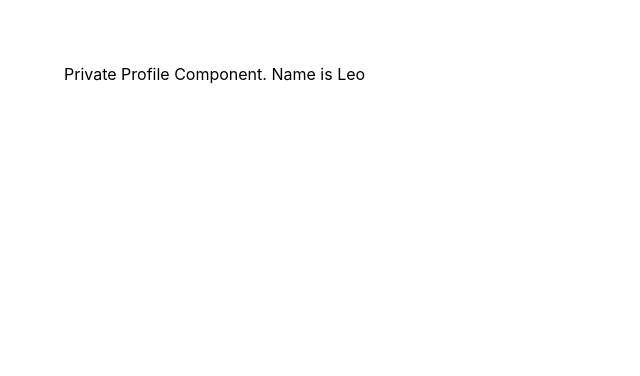
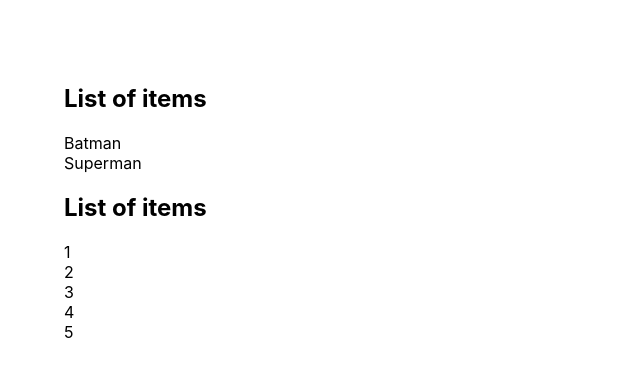
Before and after one commit to lgualpa81/react-ts-tutorial, a React (Create React App) app: page / in a window 1280 px wide. Shown: the top 376 px of the page, without its empty margins (0-640 px from the left). Built offline with nearby package versions, Linux system fonts and the light colour scheme.

Commit message:
generic props

```diff
--- a/src/App.tsx
+++ b/src/App.tsx
@@ -1,11 +1,15 @@
-import './App.css';
-import {Private} from './components/auth/Private';
-import {Profile} from './components/auth/Profile';
+import "./App.css";
+import { List } from "./components/generics/List";
 
 function App() {
   return (
     <div className="App">
-      <Private isLoggedIn={true} component={Profile}/>
+      <List
+        items={["Batman", "Superman"]}
+        onClick={(item) => console.log(item)}
+      />
+
+      <List items={[1, 2, 3, 4, 5]} onClick={(item) => console.log(item)} />
     </div>
   );
 }
--- /dev/null
+++ b/src/components/generics/List.tsx
@@ -0,0 +1,19 @@
+type ListProps<T> = {
+  items: T[];
+  onClick: (value: T) => void;
+};
+
+export const List = <T extends string | number>({ items, onClick }: ListProps<T>) => {
+  return (
+    <div>
+      <h2>List of items</h2>
+      {items.map((item, index) => {
+        return (
+          <div key={index} onClick={() => onClick(item)}>
+            {item}
+          </div>
+        );
+      })}
+    </div>
+  );
+};
```
